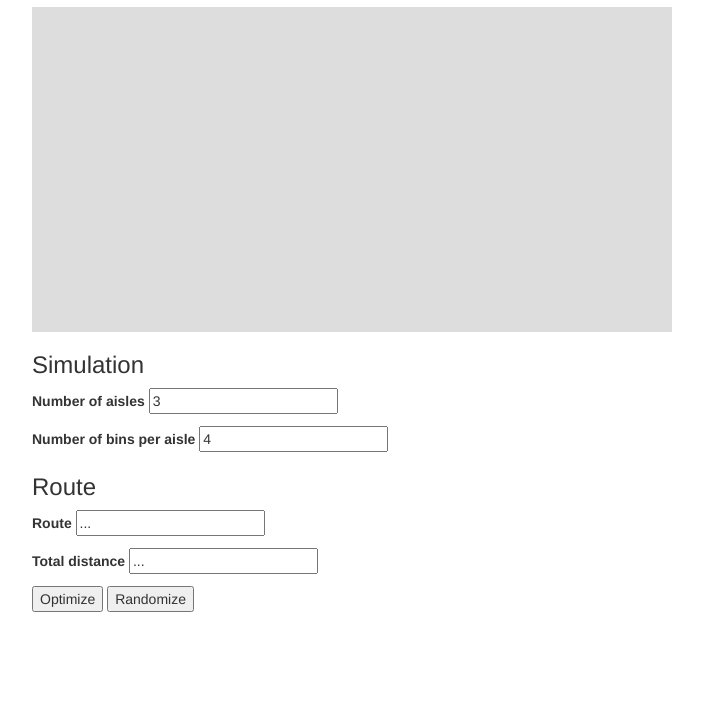
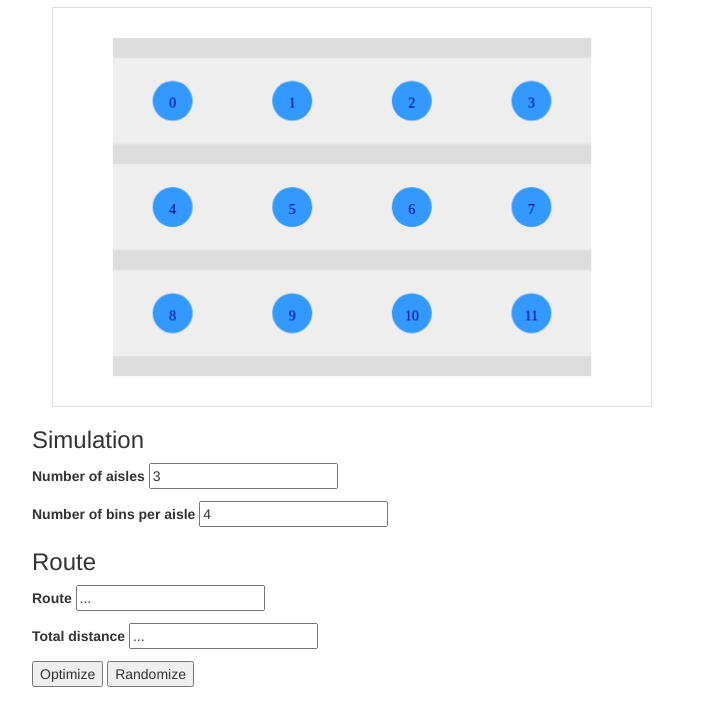
Before and after one commit to bayersglassey/aislepicker, a plain HTML site: page index.html in a window 1280 px wide. Shown: the part 63-788 px from the top of the page, without its empty margins (288-991 px from the left). Drawn offline with Linux system fonts and the light colour scheme.

Commit message:
can render aisles & bins

```diff
--- a/index.html
+++ b/index.html
@@ -14,16 +14,16 @@
             text-align: center;
         }
         #main {
-            max-width: 640px;
-            max-height: 480px;
+            max-width: 600px;
+            max-height: 400px;
             margin: auto;
-            background-color: #ddd;
+            border: solid 1px #ddd;
         }
         #canvas {
             width: 100%;
             height: 100%;
         }
-        #controls, #controls-loading {
+        #controls {
             max-width: 640px;
             margin: auto;
         }
@@ -34,7 +34,7 @@
         <h1 id="title">AislePicker</h1>
         <h2 id="loading">Loading...</h2>
         <div id="main" style="display: none">
-            <canvas id="canvas">No canvas support!</canvas>
+            <canvas id="canvas" width=600 height=400>No canvas support!</canvas>
         </div>
         <form id="controls" style="display: none">
             <h3>Simulation</h3>
@@ -64,15 +64,15 @@
             <div id="controls_bin1">
                 <h3>Selected bin 1</h3>
                 <p>
-                    <label for="bin1_title">Label</label>
-                    <input type="text" name="bin1_title" value="...">
+                    <label for="bin1_label">Label</label>
+                    <input type="text" name="bin1_label" value="...">
                 </p>
             </div>
             <div id="controls_bin2">
                 <h3>Selected bin 2</h3>
                 <p>
-                    <label for="bin1_title">Label</label>
-                    <input type="text" name="bin1_title" value="...">
+                    <label for="bin1_label">Label</label>
+                    <input type="text" name="bin1_label" value="...">
                 </p>
                 <p>
                     <label for="dist">Distance between selected bins</label>
@@ -92,6 +92,8 @@
             elems[elem_id] = document.getElementById(elem_id);
         }
         var runner = new SimulationRunner(elems);
+        var canvas = runner.canvas;
+        var ctx = canvas.getContext('2d');
         runner.start();
     </script>
 </body>
--- a/static/aislepicker.js
+++ b/static/aislepicker.js
@@ -20,6 +20,22 @@ function showif(elem, visible){
 function show(elem){showif(elem, true)}
 function hide(elem){showif(elem, false)}
 
+function drawCircle(ctx, x, y, r){
+    ctx.beginPath();
+    ctx.arc(x, y, r, 0, Math.PI * 2);
+}
+
+function px(x){return String(x) + 'px'}
+function font(name, height){
+    return px(height) + ' ' + name;
+}
+
+function dist2d(x0, y0, x1, y1){
+    var x = x1 - x0;
+    var y = y1 - y0;
+    return Math.sqrt(x*x + y*y);
+}
+
 
 
 /**************
@@ -32,7 +48,7 @@ function Aisle(id){
 
 function Bin(id, x, y){
     this.id = id;
-    this.title = String(id);
+    this.label = String(id);
     this.x = x;
     this.y = y;
 }
@@ -68,14 +84,22 @@ extend(Simulation.prototype, {
 
 function SimulationRunner(elems){
     this.elems = elems;
+    this.main = elems.main;
+    this.canvas = elems.canvas;
     this.controls = elems.controls.elements;
-    this.attach_control_listeners();
+
     this.sim = null;
     this.bin1 = null;
     this.bin2 = null;
+
+    this.border_x = .1;
+    this.border_y = .1;
+    this.bin_radius = .05;
+
+    this.attach_listeners();
 }
 extend(SimulationRunner.prototype, {
-    attach_control_listeners: function(){
+    attach_listeners: function(){
         var runner = this;
         function restart(event){
             runner.restart();
@@ -113,10 +137,96 @@ extend(SimulationRunner.prototype, {
         show(this.elems.main);
         show(this.elems.controls);
 
+        var ctx = this.canvas.getContext('2d');
+        ctx.clearRect(0, 0, this.canvas.width, this.canvas.height);
+
         showif(this.elems.controls_route, this.sim);
         if(this.sim){
             showif(this.elems.controls_bin1, this.bin1);
             showif(this.elems.controls_bin2, this.bin2);
+
+            this.render_aisles();
+            this.render_bins();
+        }
+    },
+    render_aisles: function(){
+        var ctx = this.canvas.getContext('2d');
+        var cw = this.canvas.width;
+        var ch = this.canvas.height;
+
+        var n_aisles = this.sim.n_aisles;
+
+        var border_x = this.border_x * cw;
+        var border_y = this.border_y * ch;
+        var aisle_w = cw - border_x * 2;
+        var aisle_h = (ch - border_y * 2) / n_aisles;
+        var aisle_separator_h = .05 * ch;
+
+        var l = border_x;
+        var r = cw - border_x;
+        var t = border_y;
+        var b = ch - border_y;
+
+        /* render aisles */
+        for(var i = 0; i < n_aisles; i++){
+            var x = border_x;
+            var y = border_y + aisle_h * i;
+            var w = aisle_w;
+            var h = aisle_h;
+            ctx.fillStyle = '#eee';
+            ctx.fillRect(x, y, w, h);
+        }
+
+        /* render aisle separators */
+        for(var i = 0; i < n_aisles + 1; i++){
+            var x = border_x;
+            var y = border_y + aisle_h * i - aisle_separator_h / 2;
+            var w = aisle_w;
+            var h = aisle_separator_h;
+            ctx.fillStyle = '#ddd';
+            ctx.fillRect(x, y, w, h);
+        }
+    },
+    render_bins: function(){
+        var ctx = this.canvas.getContext('2d');
+        var cw = this.canvas.width;
+        var ch = this.canvas.height;
+        var stx = this.canvas.offsetWidth / cw;
+        var sty = this.canvas.offsetHeight / ch;
+
+        var n_aisles = this.sim.n_aisles;
+        var n_bins_per_aisle = this.sim.n_bins_per_aisle;
+
+        var border_x = this.border_x * cw;
+        var border_y = this.border_y * ch;
+        var aisle_w = cw - border_x * 2;
+        var aisle_h = (ch - border_y * 2) / n_aisles;
+
+        var base_font_h = 14;
+
+        var bins = this.sim.bins;
+        for(var i = 0; i < bins.length; i++){
+            var bin = bins[i];
+            var x_percent = (bin.x + .5) / n_bins_per_aisle;
+            var y_percent = (bin.y + .5) / n_aisles;
+            var x = border_x + x_percent * aisle_w;
+            var y = border_y + y_percent * (ch - border_y * 2);
+            var r = this.bin_radius * Math.min(cw, ch);
+            var font_h = base_font_h;
+
+            if(bin.is_mousedover){
+                r *= 1.1;
+                font_h += 3;
+            }
+
+            drawCircle(ctx, x, y, r);
+            ctx.fillStyle = '#39f';
+            ctx.fill();
+
+            ctx.font = font('serif', font_h);
+            ctx.fillStyle = '#009';
+            var font_w = ctx.measureText(bin.label).width;
+            ctx.fillText(bin.label, x - font_w / 2, y + font_h / 2);
         }
     },
 });
```
